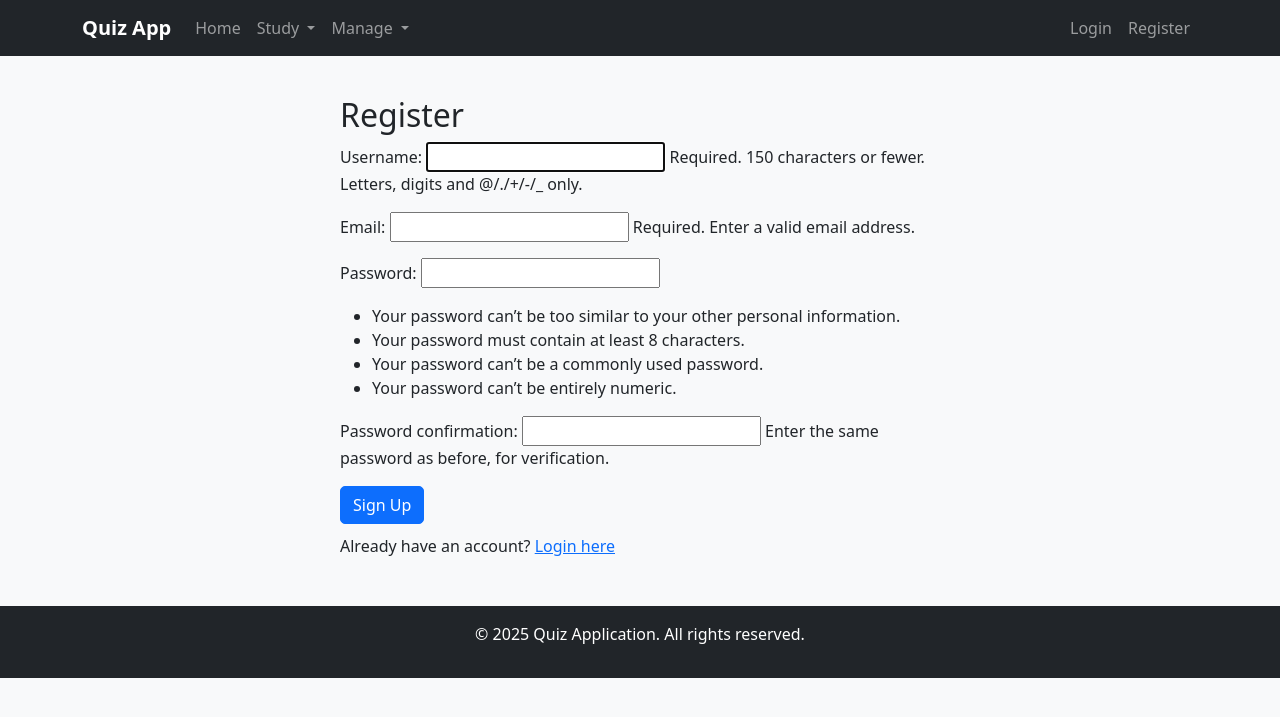
After one commit to nandananarayanan/learn_quiz, a Django app: page /signup/ in a window 1280 px wide. The commit adds this page. Shown: the top 717 px of the page. Run offline with Django 3.2, Linux system fonts and the light colour scheme; some libraries are stand-ins or nearby versions.

Commit message:
login page

```diff
--- a/projectk/settings.py
+++ b/projectk/settings.py
@@ -55,7 +55,7 @@ ROOT_URLCONF = 'projectk.urls'
 TEMPLATES = [
     {
         'BACKEND': 'django.template.backends.django.DjangoTemplates',
-        'DIRS': ['templates'],
+        'DIRS': [BASE_DIR / "templates"],
         'APP_DIRS': True,
         'OPTIONS': {
             'context_processors': [
@@ -125,3 +125,4 @@ STATIC_URL = '/static/'
 
 DEFAULT_AUTO_FIELD = 'django.db.models.BigAutoField'
 AUTH_USER_MODEL = "quiz.User"
+LOGIN_REDIRECT_URL = 'home'
--- a/quiz/forms.py
+++ b/quiz/forms.py
@@ -66,3 +66,24 @@ class QuestionForm(forms.ModelForm):
                 self.add_error('correct_option', 'Please provide the correct numeric answer.')
 
         return cleaned_data
+
+from django.contrib.auth.forms import UserCreationForm
+from django.contrib.auth import get_user_model
+from django import forms
+
+User = get_user_model()  # THIS will point to quiz.User
+
+
+class SignUpForm(UserCreationForm):
+    email = forms.EmailField(required=True, help_text="Required. Enter a valid email address.")
+
+    class Meta:
+        model = User  # Now this is your quiz.User
+        fields = ("username", "email", "password1", "password2")
+
+    def save(self, commit=True):
+        user = super().save(commit=False)
+        user.email = self.cleaned_data["email"]
+        if commit:
+            user.save()
+        return user
--- a/quiz/urls.py
+++ b/quiz/urls.py
@@ -1,5 +1,7 @@
 from django.urls import path
 from . import views
+from django.contrib.auth import views as auth_views
+from .views import signup_view
 
 urlpatterns = [
     path("", views.home, name="home"),
@@ -26,4 +28,9 @@ urlpatterns = [
     path("practice/", views.practice_select_topic, name="practice_select_topic"),
     path("practice/<int:topic_id>/", views.practice_questions, name="practice_questions"),
     path("practice/question/<int:question_id>/", views.practice_question_detail, name="practice_question_detail"),
+
+    path("signup/", signup_view, name="signup"),
+    path("login/", auth_views.LoginView.as_view(template_name="login.html"), name="login"),
+    path('logout/', auth_views.LogoutView.as_view(next_page='home'), name='logout'),
+    path("profile/", views.profile_view, name="profile"),
 ]
--- a/quiz/views.py
+++ b/quiz/views.py
@@ -6,7 +6,9 @@ from django.db.models import Count
 # from django.contrib.auth.decorators import login_required  # Commented out temporarily
 from .models import Question, Topic,TopicNote
 from .forms import QuestionForm, TopicForm
+from django.contrib.auth.decorators import login_required
 
+@login_required(login_url='login')
 def home(request):
     # Get all topics with their notes and question counts
     topics_with_notes = []
@@ -388,3 +390,23 @@ def topic_note_view(request, topic_id):
     }
 
     return render(request, 'topic_note_view.html', context)
+
+from django.shortcuts import render, redirect
+from django.contrib.auth import login
+from .forms import SignUpForm
+
+def signup_view(request):
+    if request.method == "POST":
+        form = SignUpForm(request.POST)
+        if form.is_valid():
+            user = form.save()
+            # login user right after registration
+            login(request, user)
+            return redirect("home")   # we’ll change this later for role-based redirect
+    else:
+        form = SignUpForm()
+    return render(request, "signup.html", {"form": form})
+
+@login_required
+def profile_view(request):
+    return render(request, 'profile.html')
--- a/templates/base.html
+++ b/templates/base.html
@@ -99,17 +99,17 @@
                                 {{ user.username }}
                             </a>
                             <ul class="dropdown-menu">
-                                <li><a class="dropdown-item" href="#">Profile</a></li>
+                                <li><a class="dropdown-item" href="{% url 'profile' %}">Profile</a></li>
                                 <li><hr class="dropdown-divider"></li>
-                                <li><a class="dropdown-item" href="#">Logout</a></li>
+                                <li><a class="dropdown-item" href="{% url 'logout' %}">Logout</a></li>
                             </ul>
                         </li>
                     {% else %}
                         <li class="nav-item">
-                            <a class="nav-link" href="#">Login</a>
+                            <a class="nav-link" href="{% url 'login' %}">Login</a>
                         </li>
                         <li class="nav-item">
-                            <a class="nav-link" href="#">Register</a>
+                            <a class="nav-link" href="{% url 'signup' %}">Register</a>
                         </li>
                     {% endif %}
                 </ul>
--- /dev/null
+++ b/templates/signup.html
@@ -0,0 +1,14 @@
+{% extends "base.html" %}
+{% block content %}
+<div style="max-width:600px; margin:40px auto;">
+  <h2>Register</h2>
+  <form method="post">
+    {% csrf_token %}
+    {{ form.as_p }}
+    <button type="submit" class="btn btn-primary">Sign Up</button>
+  </form>
+  <p style="margin-top:10px;">
+    Already have an account? <a href="{% url 'login' %}">Login here</a>
+  </p>
+</div>
+{% endblock %}
```
Also changed, not shown: templates/login.html (added, +14 -0 lines), templates/profile.html (added, +7 -0 lines), db.sqlite3.
